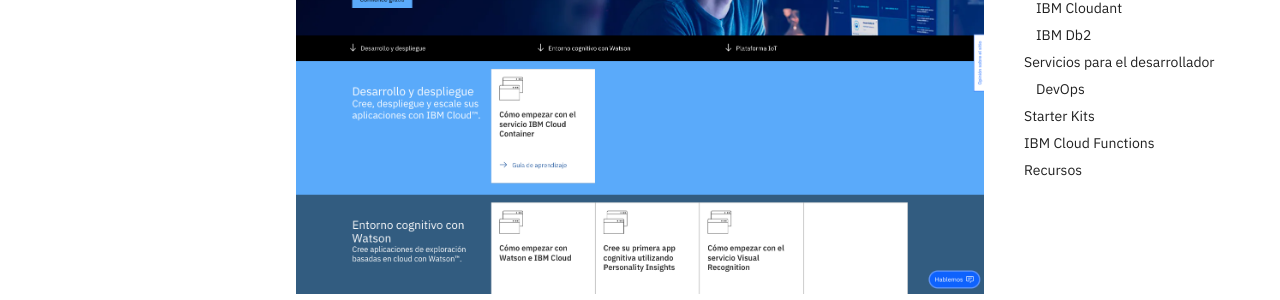
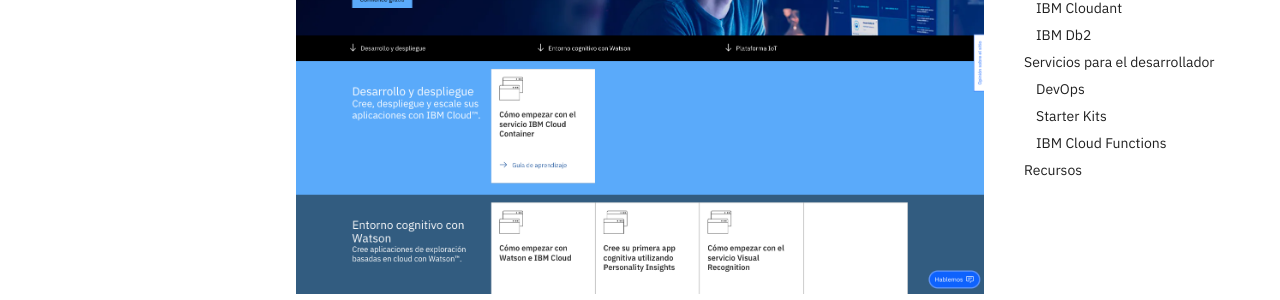
Before and after one commit to IBM/ibm-techallenge-spain, an MkDocs documentation site: the page built from docs/ibmcloud/README.md, in a window 1280 px wide. Shown: the part 376-676 px from the top of the page. Built offline with MkDocs 1.6.1 and Material for MkDocs 9.7.7, drawn with Linux system fonts in a browser that asks for light colours; comment, search, counter and statistics services are not loaded.

```diff
--- a/docs/ibmcloud/README.md
+++ b/docs/ibmcloud/README.md
@@ -95,15 +95,16 @@ El ciclo de vida de DevOps es una serie de procesos de desarrollo automatizados
 
 IBM Cloud Continuous Delivery proporciona un conjunto básico de herramientas para cualquier cadena de DevSecOps.
 
-## Starter Kits
+### Starter Kits
 
 Un starter kit es un patrón de aplicación que se puede integrar con servicios para generar un activo listo para producción. Los starter kits son excelentes para ensamblar dinámicamente un aplicación de producción basica que esté lista para la implementación en la nube.
 
 ![IBM Cloud Starter Kits](../images/ibmcloud-starter-kit.png)
 
-## IBM Cloud Functions
+### IBM Cloud Functions
 
 Basada en Apache OpenWhisk, IBM Cloud Functions es una plataforma de programación de funciones como servicio (FaaS) políglota para desarrollar código ligero que se ejecuta de forma escalable bajo demanda. Con IBM Cloud Functions, puedes utilizar tu lenguaje de programación favorito. Éste se ejecuta bajo demanda con solicitudes de API basadas en HTTP desde aplicaciones o en respuesta a servicios y eventos de terceros.
+
 
 ## Recursos
 
```
